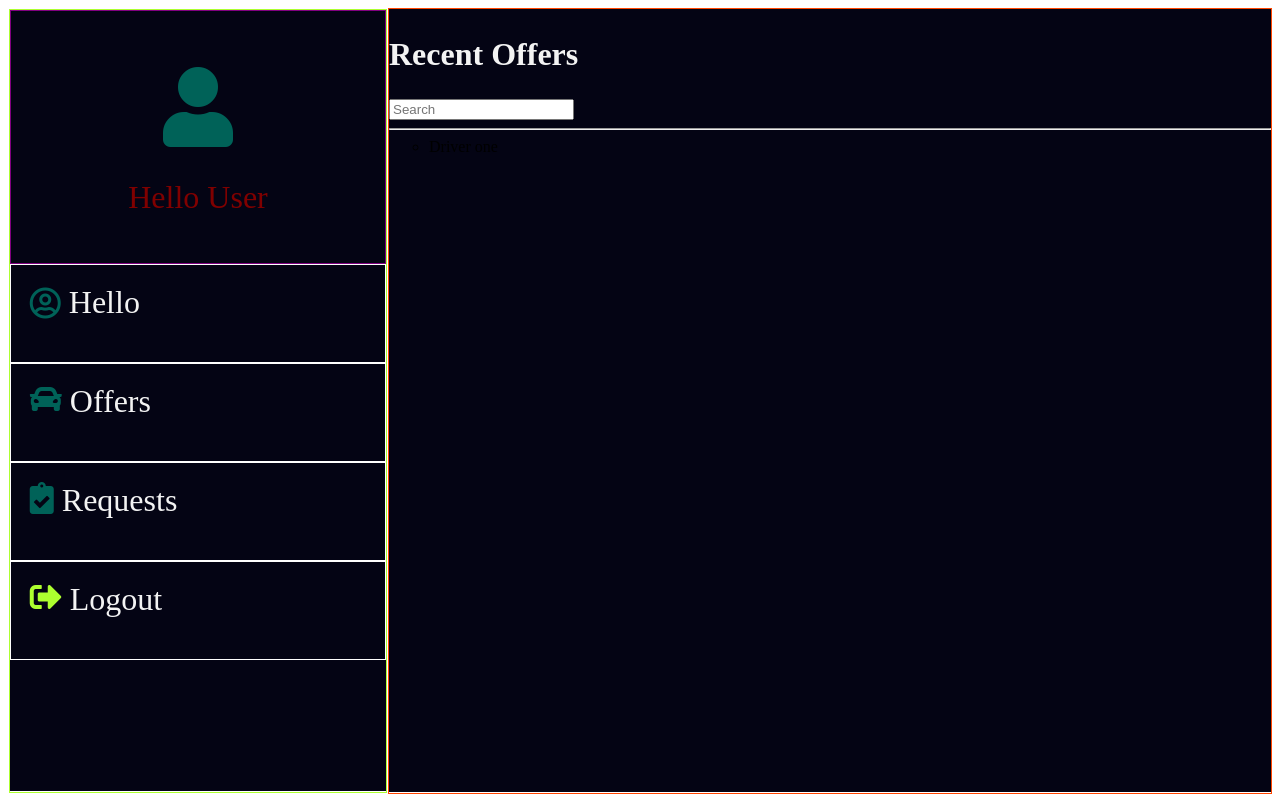
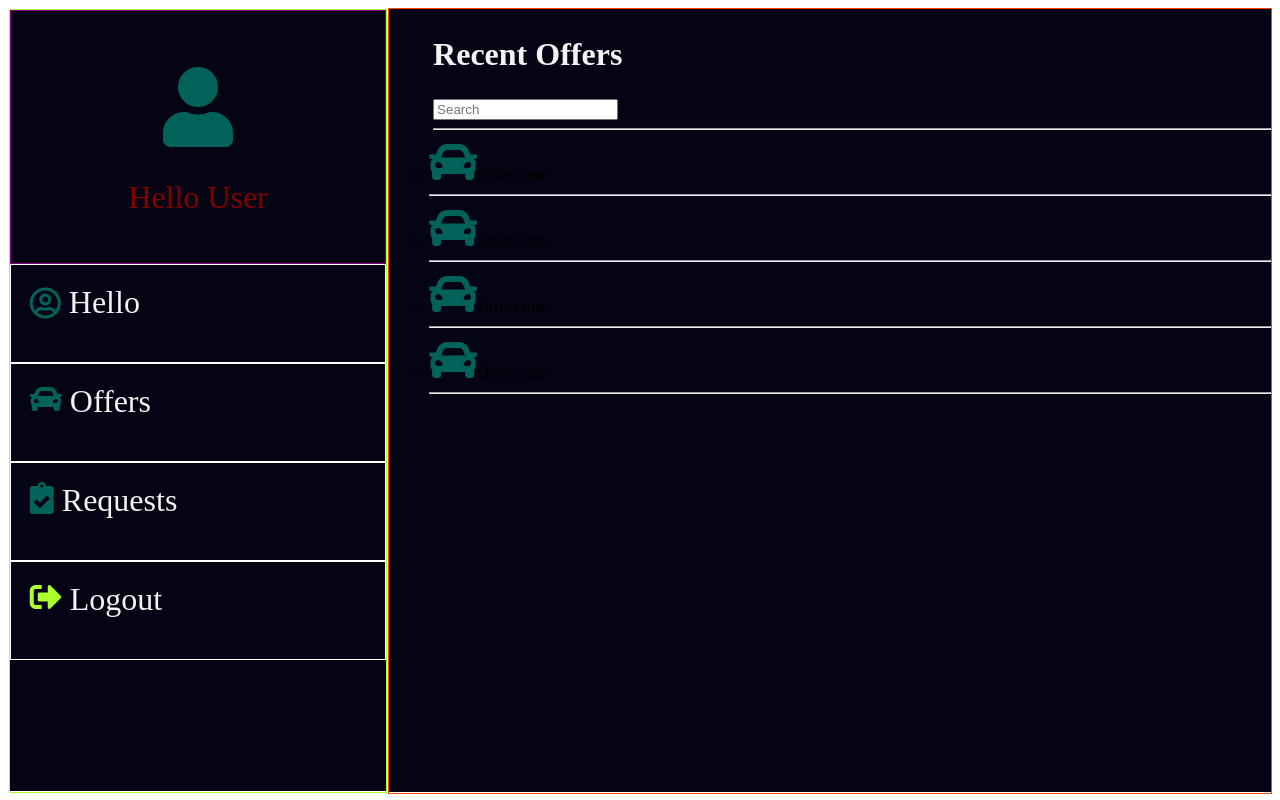
Before and after one commit to Nakanwagi123/Mobileapp, a plain HTML site: page requests.html in a window 1280 px wide. Drawn offline with Linux system fonts and the light colour scheme.

Commit message:
requests

```diff
--- a/requests.css
+++ b/requests.css
@@ -6,7 +6,13 @@
   margin-top: 0;
   margin-bottom: 0;
 }
+.intro {
+  padding-left: 5%;
+}
 .intro h2 {
   color: #f3f3f3;
   font-size: 2rem;
 }
+.rides {
+  height: 60%;
+}
--- a/requests.html
+++ b/requests.html
@@ -32,8 +32,23 @@
             <input type="search" placeholder="Search" />
             <hr />
           </li>
-          <ul>
-            <li class="drivers">Driver one</li>
+          <ul class="rides">
+            <li class="drivers">
+              <i class="fas fa-car fa-3x"></i>Driver one
+              <hr />
+            </li>
+            <li class="drivers">
+              <i class="fas fa-car fa-3x"></i>Driver one
+              <hr />
+            </li>
+            <li class="drivers">
+              <i class="fas fa-car fa-3x"></i>Driver one
+              <hr />
+            </li>
+            <li class="drivers">
+              <i class="fas fa-car fa-3x"></i>Driver one
+              <hr />
+            </li>
           </ul>
         </ul>
       </div>
```
